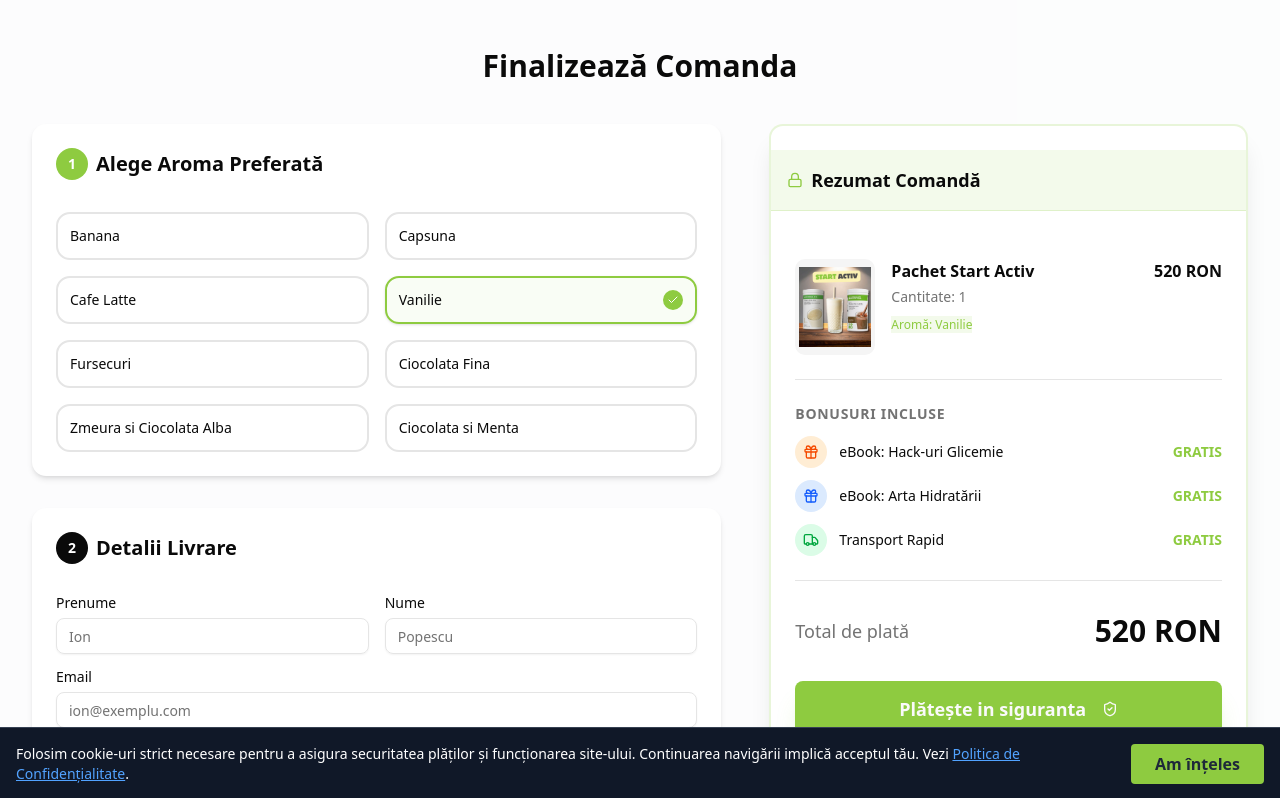
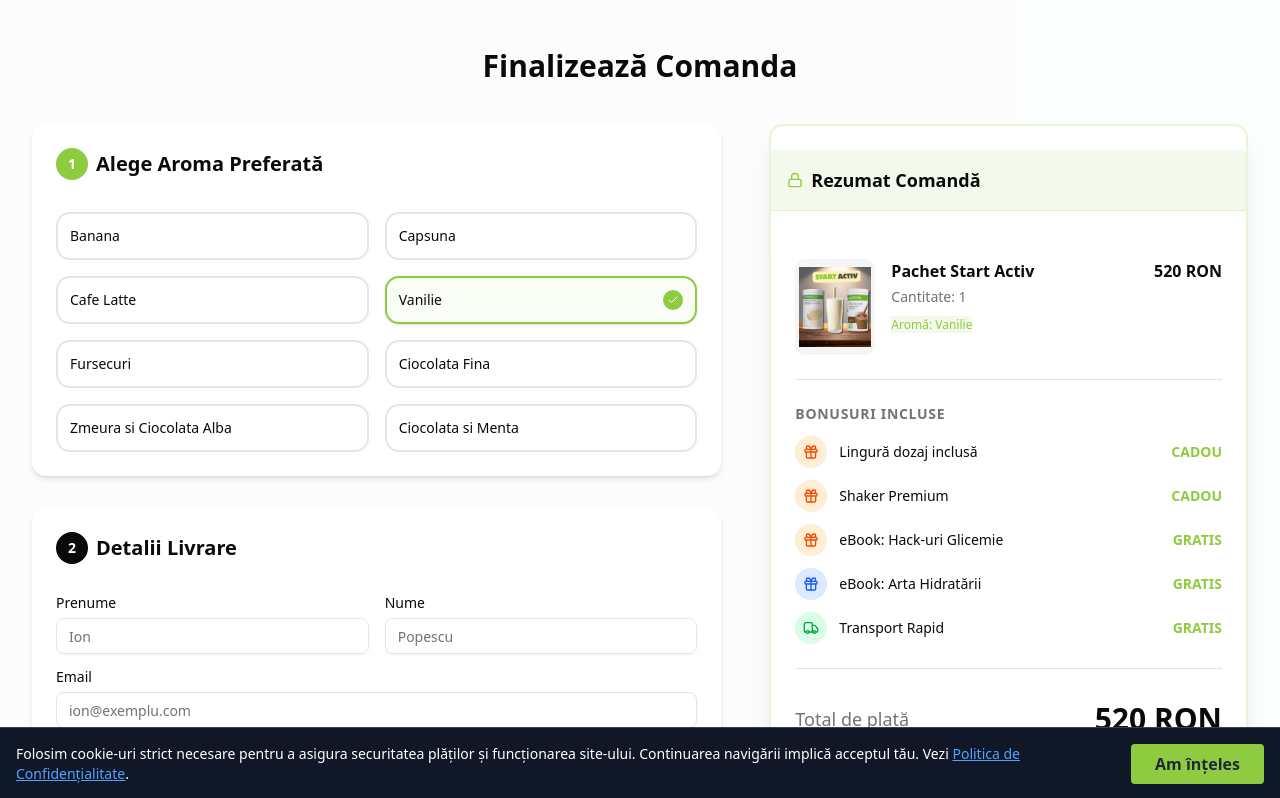
Before and after one commit to catalyntor13/activeboost, a Next.js app: page /checkout in a window 1280 px wide. Shown: the top 798 px of the page. Built offline with nearby package versions, Linux system fonts and the light colour scheme.

Commit message:
Checkout new items

```diff
--- a/app/checkout/page.tsx
+++ b/app/checkout/page.tsx
@@ -267,6 +267,26 @@ const onSubmit: SubmitHandler<paymentSchemaValues> = async (data) => {
                           <div className="w-8 h-8 rounded-full bg-orange-100 flex items-center justify-center text-orange-600">
                              <Gift className="w-4 h-4" />
                           </div>
+                          <span className="text-sm font-medium">Lingură dozaj inclusă </span>
+                       </div>
+                       <span className="text-sm font-bold text-[#8ecb40]">CADOU</span>
+                    </div>
+
+                    <div className="flex items-center justify-between group">
+                       <div className="flex items-center gap-3">
+                          <div className="w-8 h-8 rounded-full bg-orange-100 flex items-center justify-center text-orange-600">
+                             <Gift className="w-4 h-4" />
+                          </div>
+                          <span className="text-sm font-medium">Shaker Premium </span>
+                       </div>
+                       <span className="text-sm font-bold text-[#8ecb40]">CADOU</span>
+                    </div>
+
+                    <div className="flex items-center justify-between group">
+                       <div className="flex items-center gap-3">
+                          <div className="w-8 h-8 rounded-full bg-orange-100 flex items-center justify-center text-orange-600">
+                             <Gift className="w-4 h-4" />
+                          </div>
                           <span className="text-sm font-medium">eBook: Hack-uri Glicemie</span>
                        </div>
                        <span className="text-sm font-bold text-[#8ecb40]">GRATIS</span>
```
